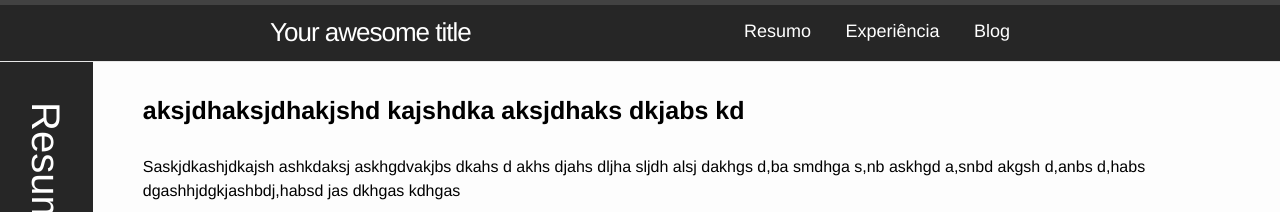
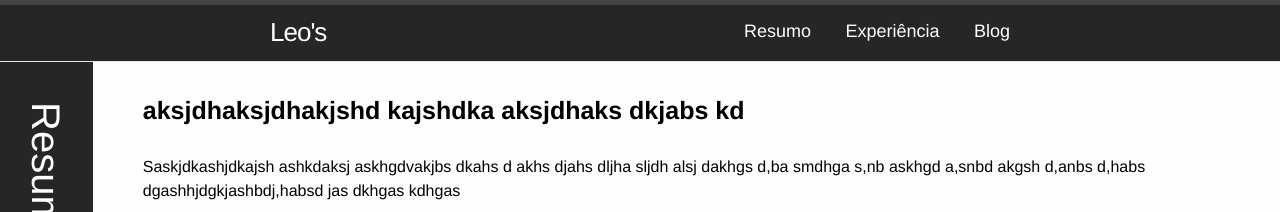
Before and after one commit to LeoSilvaGomes/repositorio-de-bordo, a Jekyll site: the page built from index.html, in a window 1280 px wide. Shown: the top 212 px of the page. Built offline with Jekyll 4.4.1, drawn with Linux system fonts in a browser that asks for light colours; nearby versions of some CDN libraries.

Commit message:
Adjust url

```diff
--- a/_config.yml
+++ b/_config.yml
@@ -1,16 +1,13 @@
-title: Your awesome title
-email: your-email@example.com
+title: Leo's
+email: leonardogomes@ime.usp.br
 description: >- # this means to ignore newlines until "baseurl:"
   Write an awesome description for your new site here. You can edit this
   line in _config.yml. It will appear in your document head meta (for
   Google search results) and in your feed.xml site description.
-baseurl: "/curriculum-project" # the subpath of your site, e.g. /blog
-url: "https://curriculum-project.github.io/" # the base hostname & protocol for your site, e.g. http://example.com
-twitter_username: lappisunb
-github_username: lappis-unb
-facebook_username: lappisunb5
-instagram_username: lappisunb
-medium_username: lappisunbfga
+baseurl: "/blog" # the subpath of your site, e.g. /blog
+url: "https://leosilvagomes.github.io/" # the base hostname & protocol for your site, e.g. http://example.com
+github_username: LeoSilvaGomes
+instagram_username: leosigomes
 
 collections:
   sections:
```
